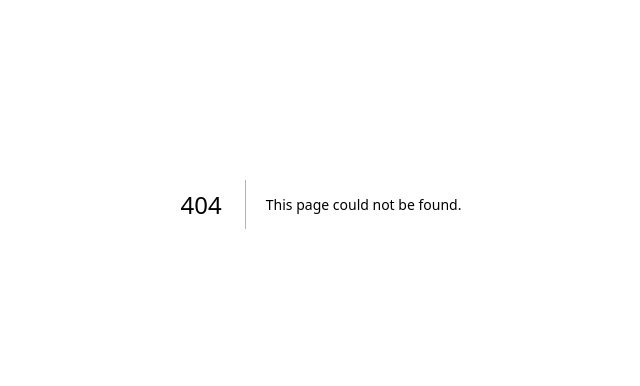
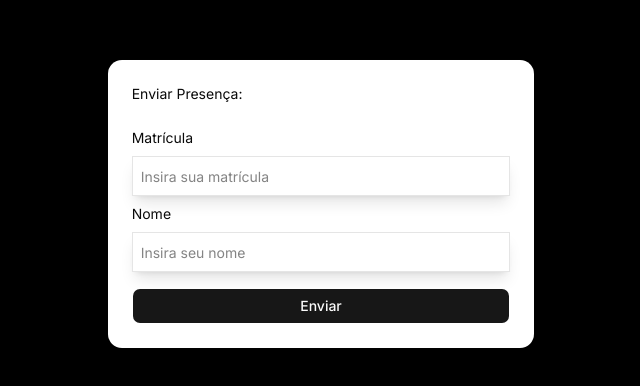
Before and after one commit to oartuu/Beacon-Front, a Next.js app: page /list/send/1 in a window 1280 px wide. Before the commit this address had no page. Shown: the part 196-582 px from the top of the page, without its empty margins (319-959 px from the left). Built offline with nearby package versions, Linux system fonts and the light colour scheme.

Commit message:
send presence

```diff
--- /dev/null
+++ b/app/list/done/page.tsx
@@ -0,0 +1,9 @@
+import React from 'react'
+
+export default function page() {
+  return (
+    <div>
+      presença salva
+    </div>
+  )
+}
--- /dev/null
+++ b/app/list/send/[shareToken]/page.tsx
@@ -0,0 +1,121 @@
+"use client";
+
+import { Button } from "@/components/ui/button";
+import { Card, CardContent, CardHeader } from "@/components/ui/card";
+import { useRouter } from "next/navigation";
+import { use, useState } from "react";
+import { useForm } from "react-hook-form";
+
+interface PageProps {
+  params: Promise<{
+    shareToken: string;
+  }>;
+}
+
+type Inputs = {
+  name: string
+  registration_number: string
+}
+
+export default function Page({ params }: PageProps) {
+  const router = useRouter();
+  const [error, setError] = useState(false);
+  const { shareToken } = use(params);
+
+  const {
+    register,
+    handleSubmit,
+    watch,
+    formState: { errors },
+  } = useForm<Inputs>();
+
+
+  const onSubmit = async (formData:Inputs) => {
+
+    try {
+      console.log("clicou");
+
+      const response = await fetch(
+        `https://beacon-api-liart.vercel.app/list/${shareToken}`,
+        {
+          method: "POST",
+          headers: {
+            "Content-Type": "application/json",
+          },
+          body: JSON.stringify({
+            name:formData.name,
+            registration_number:formData.registration_number
+          }),
+        },
+      );
+
+      console.log("response", response);
+
+      if (!response.ok) {
+        setError(true);
+        return;
+      }
+
+      //router.replace("/list/done/");
+    } catch (error) {
+      console.log(error);
+    }
+  };
+
+  return (
+    <main className="h-dvh bg-black flex items-center justify-center">
+      <Card className="md:w-1/3 w-[95%]">
+        <CardHeader>Enviar Presença:</CardHeader>
+
+        {error && (
+          <div className="px-4">
+            <p>matrícula ou senha inválidas</p>
+          </div>
+        )}
+
+        <CardContent>
+          <form
+            onSubmit={handleSubmit(onSubmit)}
+            className="flex flex-col gap-2"
+          >
+            <div className="flex flex-col gap-2">
+              <label htmlFor="registration_number">Matrícula</label>
+
+              <input
+                className="shadow-lg pl-2 h-10 border"
+                type="text"
+                {...register("registration_number", { required: true })}
+                placeholder="Insira sua matrícula"
+              />
+              {errors.registration_number && (
+                <span className="ml-2 text-xs font-light text-red-600 dark:text-red-400">
+                  Este campo é obrigatório
+                </span>
+              )}
+            </div>
+
+            <div className="flex flex-col gap-2">
+              <label htmlFor="name">Nome</label>
+
+              <input
+                className="shadow-lg pl-2 h-10 border"
+                type="text"
+                {...register("name", { required: true })}
+                placeholder="Insira seu nome"
+              />
+              {errors.name && (
+                <span className="ml-2 text-xs font-light text-red-600 dark:text-red-400">
+                  Este campo é obrigatório
+                </span>
+              )}
+            </div>
+
+            <Button type="submit" className="mt-2">
+              Enviar
+            </Button>
+          </form>
+        </CardContent>
+      </Card>
+    </main>
+  );
+}
--- a/package.json
+++ b/package.json
@@ -16,6 +16,7 @@
     "radix-ui": "^1.4.3",
     "react": "19.2.4",
     "react-dom": "19.2.4",
+    "react-hook-form": "^7.75.0",
     "react-qr-code": "^2.0.21",
     "shadcn": "^4.7.0",
     "tailwind-merge": "^3.5.0",
```
Also changed, not shown: 1 other file (tests, documents, lock files or other folders).
